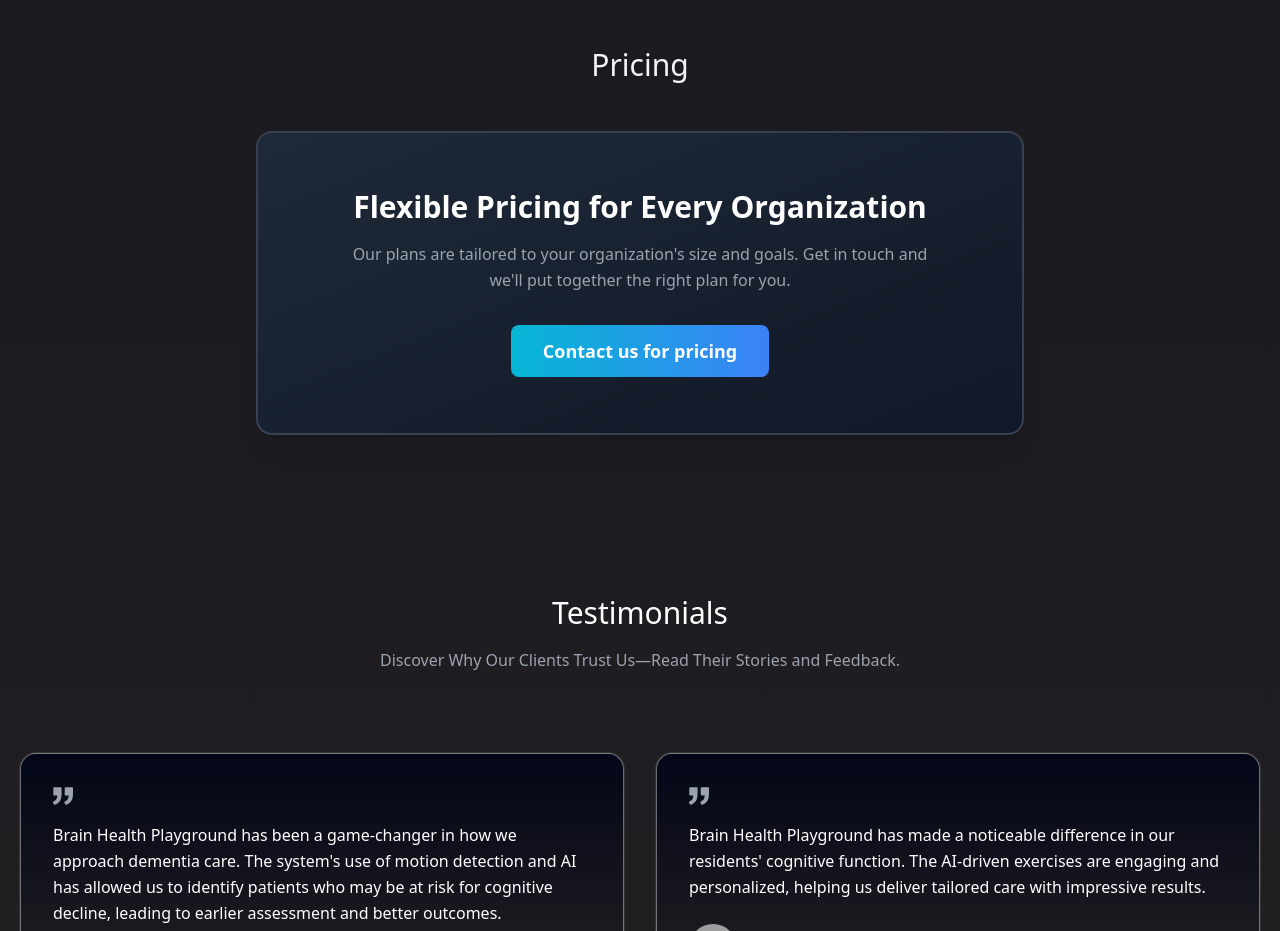
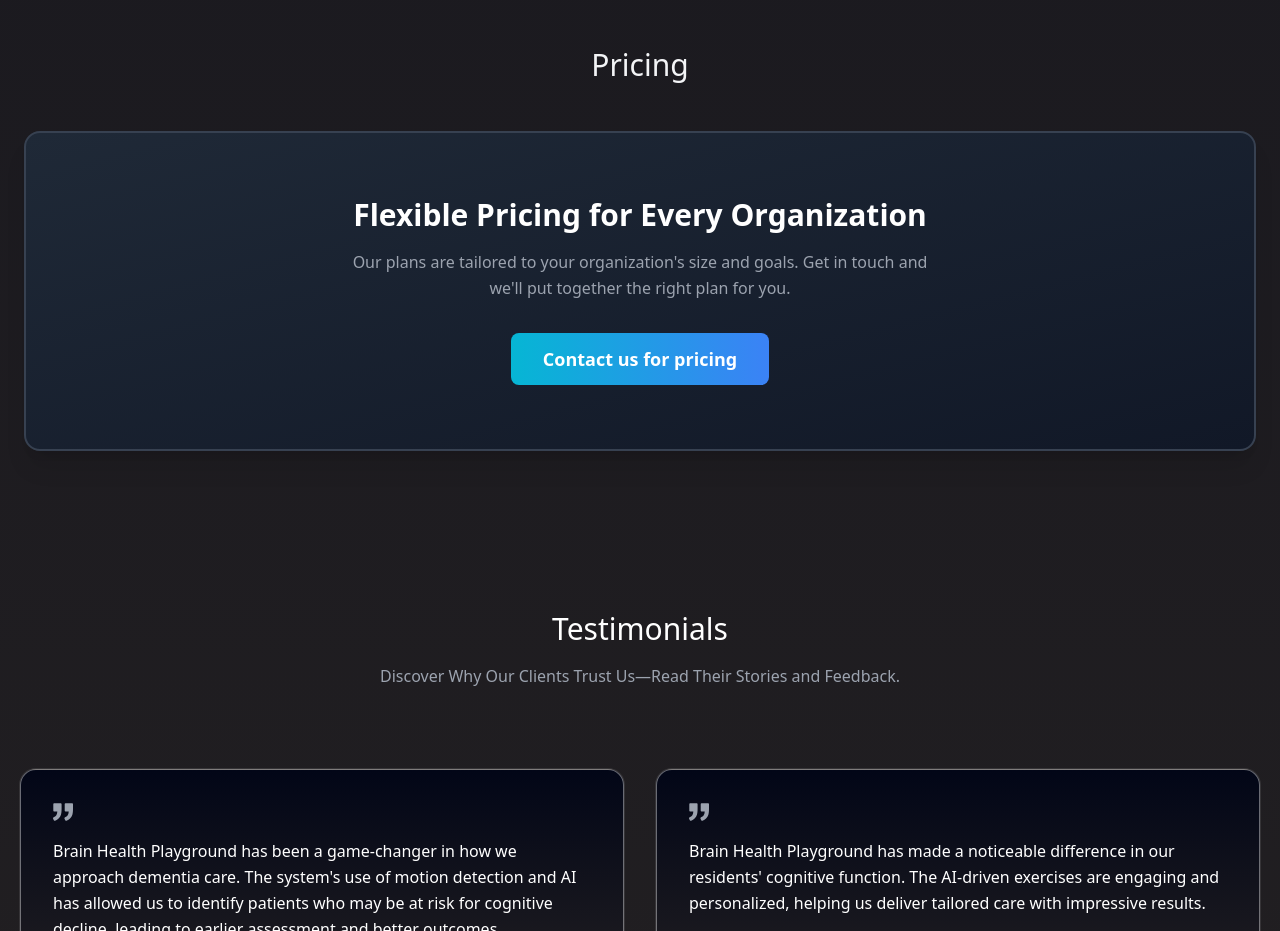
Before and after one commit to showboyz/youngand-web, a Next.js app: page / in a window 1280 px wide. Shown: the part 4620-5551 px from the top of the page. Built offline with nearby package versions, Linux system fonts and the light colour scheme; grey boxes are pictures that could not be loaded.

Commit message:
fix(pricing): 데스크탑에서 CTA 박스를 컨테이너 전체 너비로 정렬
배너의 max-w-3xl 제한을 제거해 갤러리/후기 섹션과 동일한 너비로
맞춤. 모바일 레이아웃은 변동 없음.

```diff
--- a/src/app/components/price.jsx
+++ b/src/app/components/price.jsx
@@ -8,8 +8,7 @@ export default function Pricing({ scrollToContact }) {
                 <div className="mx-auto mb-8 max-w-screen-md text-center lg:mb-12">
                     <h1 className="title-font mb-4 text-2xl font-medium text-gray-100 sm:text-3xl">{t('pricing.title')}</h1>
                 </div>
-                <div className="mx-auto max-w-3xl">
-                    <div className="rounded-2xl border-2 border-gray-700 bg-gradient-to-br from-gray-800 to-gray-900 p-10 text-center shadow-xl transition-all duration-300 hover:border-cyan-500 hover:shadow-2xl hover:shadow-cyan-500/20 sm:p-14">
+                <div className="rounded-2xl border-2 border-gray-700 bg-gradient-to-br from-gray-800 to-gray-900 p-10 text-center shadow-xl transition-all duration-300 hover:border-cyan-500 hover:shadow-2xl hover:shadow-cyan-500/20 sm:p-14 lg:p-16">
                     <h3 className="mb-4 text-2xl font-bold text-white sm:text-3xl">Flexible Pricing for Every Organization</h3>
                     <p className="mx-auto mb-8 max-w-xl leading-relaxed text-gray-400">
                         Our plans are tailored to your organization&apos;s size and goals. Get in touch and we&apos;ll put together the right plan for you.
@@ -21,7 +20,6 @@ export default function Pricing({ scrollToContact }) {
                     </button>
                 </div>
             </div>
-            </div>
         </section>
     );
 }
```
Lines whose indentation alone changed are shown as unchanged.
